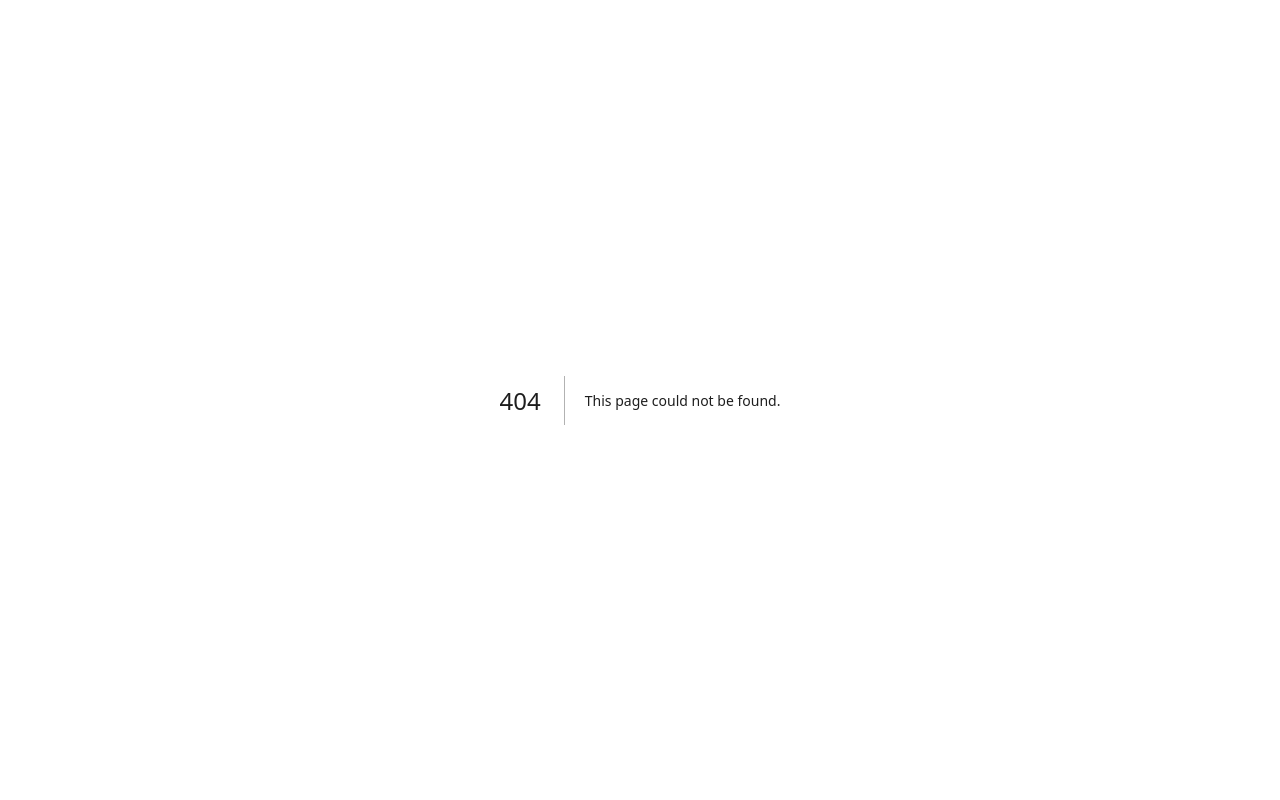
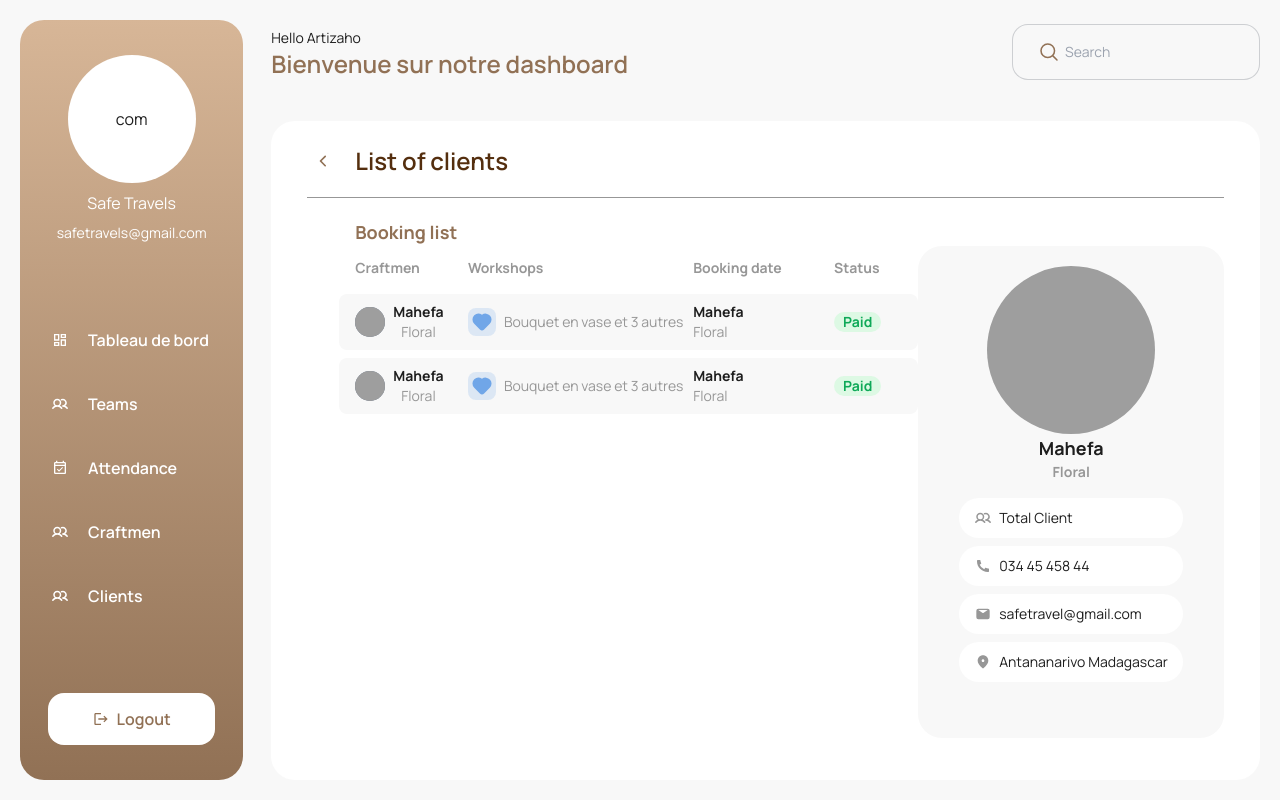
Before and after one commit to andrianina4/ARTIZAHO, a Next.js app: page /admin/client/list in a window 1280 px wide. Before the commit this address had no page. Built offline with nearby package versions, Linux system fonts and the light colour scheme; grey boxes are pictures that could not be loaded.

Commit message:
add: list client and bookinglist Client

```diff
--- /dev/null
+++ b/app/admin/client/component/clientItem.tsx
@@ -0,0 +1,34 @@
+import React from 'react'
+import { Heart, Users } from '@/constants/link/icons'
+import StarScore from '@/components/star-score'
+import Image from 'next/image'
+
+type Props = {
+    img:string
+}
+
+function ClientItem(props: Props) {
+    const{img}= props
+  return (
+    <div className='grid grid-cols-custom-3 text-sm font-bold bg-white items-center rounded-lg h-14 pl-4 my-1 hover:mt-1 '>
+        <div className='flex items-center gap-2'>
+            <div className='w-[30px] h-[30px] rounded-full bg-slate-500 relative'>
+            <Image
+            src={img}
+            alt={`shopping-1`}
+            fill
+            className="rounded-full"
+        />
+            </div>
+            <p className='text-black-default font-bold'>Mahefa</p>
+        </div>
+        <div>anotnioheryramamonjisoa@gmail</div>
+        <div>0341356698</div>
+       <div className='font-normal text-gray-60% flex items-center gap-2'> <Users/> Antananarivo Madagascar</div>
+        <div className='flex gap-2 items-center'><Users/> 2</div>
+        <button>...</button>
+    </div>
+  )
+}
+
+export default ClientItem
--- /dev/null
+++ b/app/admin/client/list/component/bookingItem.tsx
@@ -0,0 +1,39 @@
+import React from 'react'
+import Image from 'next/image'
+import { Heart } from '@/constants/link/icons'
+
+type Props = {
+    img:string
+}
+
+function BookingItem({img}: Props) {
+  return (
+    <div className=' grid grid-cols-custom-4 text-sm font-bold bg-white-40% items-center rounded-lg h-14 pl-4 my-1 ml-8'>
+        <div className='flex items-center gap-2'>
+            <div className='w-[30px] h-[30px] rounded-full bg-slate-500 relative'>
+            <Image
+            src={img}
+            alt={`shopping-1`}
+            fill
+            className="rounded-full"
+        />
+            </div>
+            <div className='flex flex-col items-center '>
+                <p className='text-black-default font-bold'>Mahefa</p>
+                <p className='text-gray-60% font-normal'> Floral</p>
+            </div>
+        </div>
+        <div className='flex items-center gap-2'>
+           <div className='bg-blue bg-opacity-20 text-blue h-[28px] w-[28px] rounded-lg flex justify-center items-center' > <Heart/></div>
+            <span className='font-normal text-gray-60%'>Bouquet en vase et 3 autres</span>
+        </div>
+        <div>
+            <p className='text-black-default font-bold'>Mahefa</p>
+            <p className='text-gray-60% font-normal'> Floral</p>
+        </div>
+        <div className="badge bg-greenLight text-green border-0">Paid</div>
+    </div>
+  )
+}
+
+export default BookingItem
--- /dev/null
+++ b/app/admin/client/list/page.tsx
@@ -0,0 +1,58 @@
+import React from 'react'
+import Divider from '@/components/divider'
+import Button from '@/components/button'
+import { Email, LeftLine, Phone, RoundPlace, Send, Users } from '@/constants/link/icons'
+import ClientItem from '../component/clientItem'
+import BookingItem from './component/bookingItem'
+import ProfileCard from '@/components/ProfileCard'
+
+type Props = {}
+
+function page({}: Props) {
+  return (
+    <div className='bg-white h-full rounded-3xl px-9 py-6'>
+        <div className='flex items-center gap-4'>
+            <Button content='' isBackButton leftIcon={<LeftLine/>}  className='!w-6 !h-6 !bg-transparent !text-brown font-bold '/>
+            <span className='text-2xl font-semibold text-brown-80%'>List of clients</span>
+        </div>
+        <Divider/>
+        <div className='text-brown text-lg font-bold ml-12'>
+            <span>Booking list</span>
+        </div>
+        <div className='flex flex-row w-full '>
+            <div className='flex flex-col w-2/3'>
+                <div className='grid grid-cols-custom-4 ml-12 my-3'>
+                    <span className='text-sm text-gray-60% font-bold'>Craftmen</span>
+                    <span className='text-sm text-gray-60% font-bold'>Workshops</span>
+                    <span className='text-sm text-gray-60% font-bold'>Booking date</span>
+                    <span className='text-sm text-gray-60% font-bold'>Status</span>
+                </div>
+                <BookingItem img={"/temp/vase.png"} />
+                <BookingItem img={"/temp/vase.png"} />
+            </div>
+            <div className='w-1/3 flex justify-center '>
+            < ProfileCard  >
+                <div className='flex items-center gap-2 pl-4 bg-white  rounded-3xl w-56 h-10  '>
+                    <span className='text-gray-60%'><Users/></span>
+                    <span className='text-sm'> Total Client</span>
+                </div>
+                <div className='flex items-center gap-2 pl-4 bg-white  rounded-3xl w-56 h-10  '>
+                    <span className='text-gray-60%'><Phone/></span>
+                    <span className='text-sm'>034 45 458 44</span>
+                </div>
+                <div className='flex items-center gap-2 pl-4 bg-white  rounded-3xl w-56 h-10  '>
+                    <span className='text-gray-60%'><Email/></span>
+                    <span className='text-sm'>safetravel@gmail.com</span>
+                </div>
+                <div className='flex items-center gap-2 pl-4 bg-white  rounded-3xl w-56 h-10  '>
+                    <span className='text-gray-60%'><RoundPlace/></span>
+                    <span className='text-sm'>Antananarivo Madagascar</span>
+                </div>
+            </ProfileCard>
+            </div>
+        </div>
+    </div>
+  )
+}
+
+export default page
--- /dev/null
+++ b/app/admin/client/page.tsx
@@ -0,0 +1,45 @@
+import React from 'react'
+import Divider from '@/components/divider'
+import AttendanceItem from '../attendance/component/attendanceItem'
+import ClientItem from './component/clientItem'
+
+type Props = {}
+
+const headerList =["Nom","Email", "Phone","Location","Participants"]
+
+
+function Page({}: Props) {
+  return (
+    <div className='flex flex-col gap-4'>
+        <div className='flex justify-between'>
+          <div className='bg-white text-brown px-2.5 py-2 rounded-lg'>Reservations</div>
+          <div className='flex flex-row items-center gap-7'>
+              <p className='font-bold'>Filter by</p>
+              <details className="dropdown">
+                <summary className="m-1  ">Nom</summary>
+                  <ul className="p-2 shadow menu dropdown-content z-[1] bg-white rounded-box w-52">
+                    <li><a>Item 1</a></li>
+                    <li><a>Item 2</a></li>
+                  </ul>
+              </details>
+            </div>
+        </div>
+        <Divider/>
+        <div className='grid grid-cols-custom-3 ml-4'>
+          {
+            headerList.map((item, index)=>{
+               return(
+                <span className='text-gray-60% font-bold text-sm' key={index}>{item}</span>
+               )
+            })
+          }
+        </div>
+        <div>
+         <ClientItem img={"/temp/vase.png"} />
+         <ClientItem img={"/temp/vase.png"} />
+        </div>
+    </div>
+  )
+}
+
+export default Page
--- a/components/ProfileCard.tsx
+++ b/components/ProfileCard.tsx
@@ -5,8 +5,8 @@ import ImageCustom from './imageCustom'
 type ProfileCardProps = {
     children?: ReactNode
     className?:string
-    icon:ReactNode
-    classNameImage: string
+    icon?:ReactNode
+    classNameImage?: string
 }
 
 function ProfileCard(props: ProfileCardProps) {
--- a/components/sidebar.tsx
+++ b/components/sidebar.tsx
@@ -10,10 +10,10 @@ import { usePathname } from 'next/navigation'
 const links =[
     {name: 'Tableau de bord', href:'/admin', icon: Dashboard },
     {name: 'Teams',href:'/admin/teams', icon: Users },
-    {name: 'Paiements', href:'/admin/paiements', icon: Money },
+    // {name: 'Paiements', href:'/admin/paiements', icon: Money },
     {name: 'Attendance', href:'/admin/attendance', icon: EventCheck},
     {name: 'Craftmen', href:'/admin/craftmen' , icon: Users},
-    // {name: 'Settings', href:'admin/',icon: Heart},
+    {name: 'Clients', href:'/admin/client' , icon: Users},
 
 ]
 
--- a/constants/link/icons.ts
+++ b/constants/link/icons.ts
@@ -41,6 +41,7 @@ import Logout from '../../public/icons/logout.svg'
 import UserAdd from '../../public/icons/user-add.svg'
 import EditFill from '../../public/icons/edit-fill.svg'
 import AddImage from '../../public/icons/AddImage.svg'
+import Email from '../../public/icons/email-fill.svg'
 
 export {
   MenuIcon,
@@ -85,4 +86,5 @@ export {
   UserAdd,
   EditFill,
   AddImage,
+  Email
 };
--- a/tailwind.config.ts
+++ b/tailwind.config.ts
@@ -9,8 +9,10 @@ const config: Config = {
   theme: {
     extend: {
       gridTemplateColumns:{
-        'custom':' 10% 15% 15% 15% 15% 15% 10% 5%',
-        'custom-2' : '15% 15% 30% 15% 20% 5%'
+        'custom': '10% 15% 15% 15% 15% 15% 10% 5%',
+        'custom-2' : '15% 15% 30% 15% 20% 5%',
+        'custom-3' :'15% 25% 20% 20% 10% 10%',
+        'custom-4' :'20% 40% 25% 15%'
       },
       boxShadow: {
         card: "0px 16px 35px 0px rgba(0, 0, 0, 0.08)",
```
Also changed, not shown: public/icons/email-fill.svg (added).
